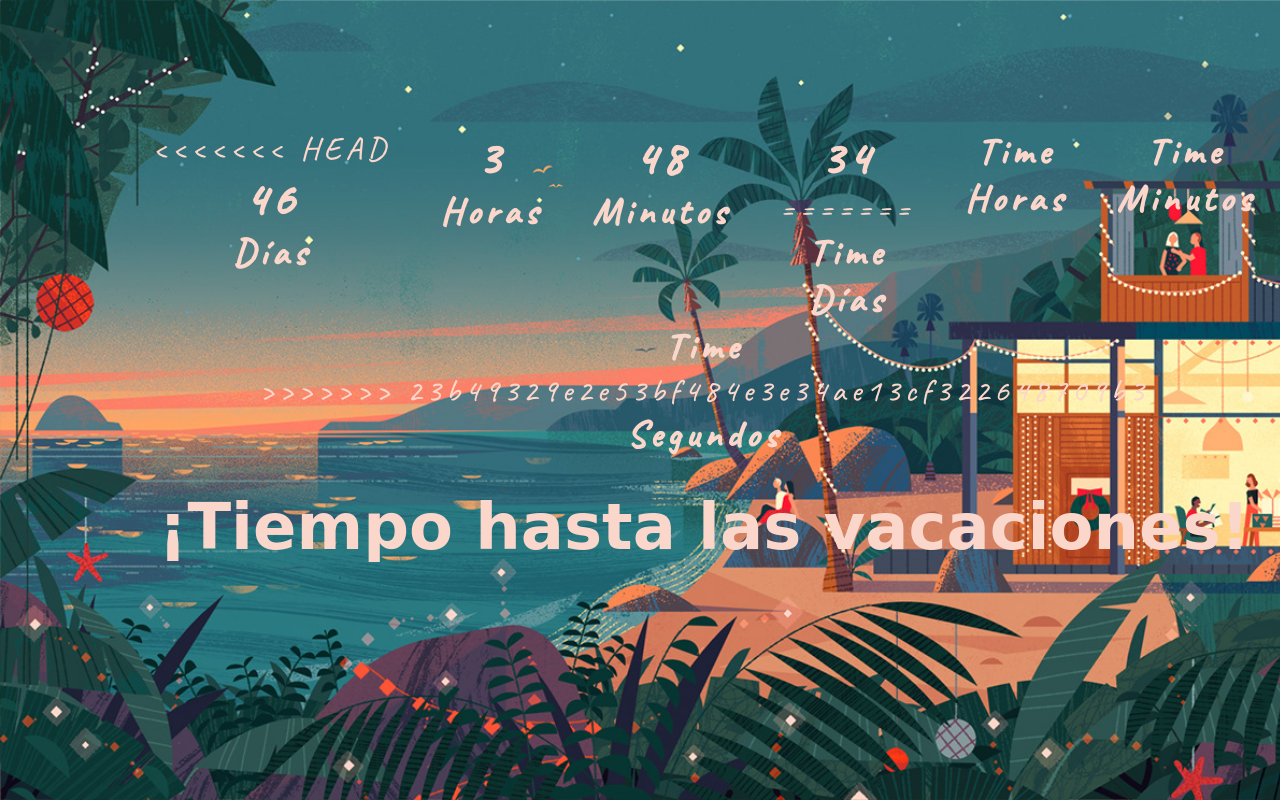
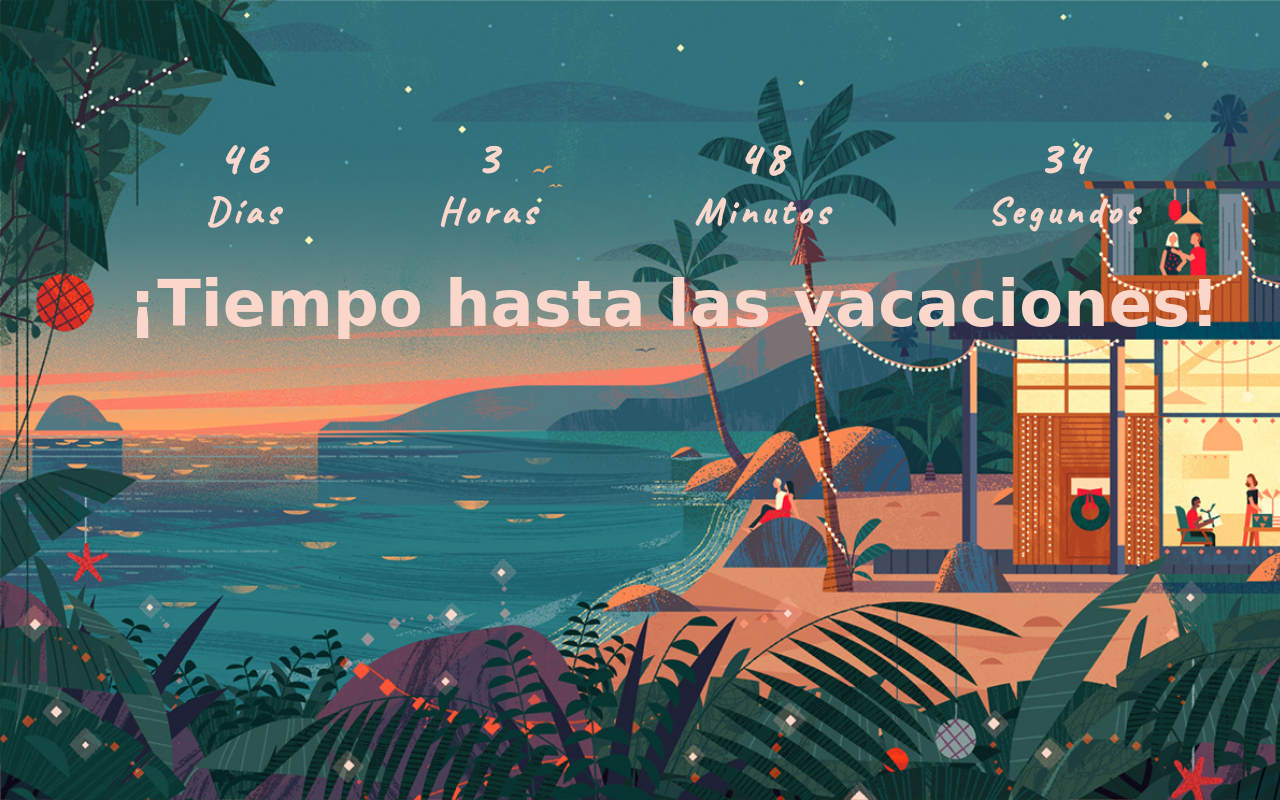
Before and after one commit to dev-maxmo/Personal-Holiday-Countdown-App, a plain HTML site: page index.html in a window 1280 px wide. Drawn offline with Linux system fonts and the light colour scheme; a web font is replaced by a local one.

Commit message:
fixed html

```diff
--- a/index.html
+++ b/index.html
@@ -24,7 +24,6 @@
     <section class="holiday-countdown">
         <div class="countdown">
             <div class="container-day">
-<<<<<<< HEAD
                 <h3 class=" date-time day">Time</h3>
                 <h3>Días</h3>
             </div>
@@ -38,21 +37,6 @@
             </div>
             <div class="container-second">
                 <h3 class=" date-time second">Time</h3>
-=======
-                <h3 class="day">Time</h3>
-                <h3>Días</h3>
-            </div>
-            <div class="container-hour">
-                <h3 class="hour">Time</h3>
-                <h3>Horas</h3>
-            </div>
-            <div class="container-minute">
-                <h3 class="minute">Time</h3>
-                <h3>Minutos</h3>
-            </div>
-            <div class="container-second">
-                <h3 class="second">Time</h3>
->>>>>>> 23b49329e2e53bf484e3e34ae13cf322648709b3
                 <h3>Segundos</h3>
             </div>
         </div>
```
